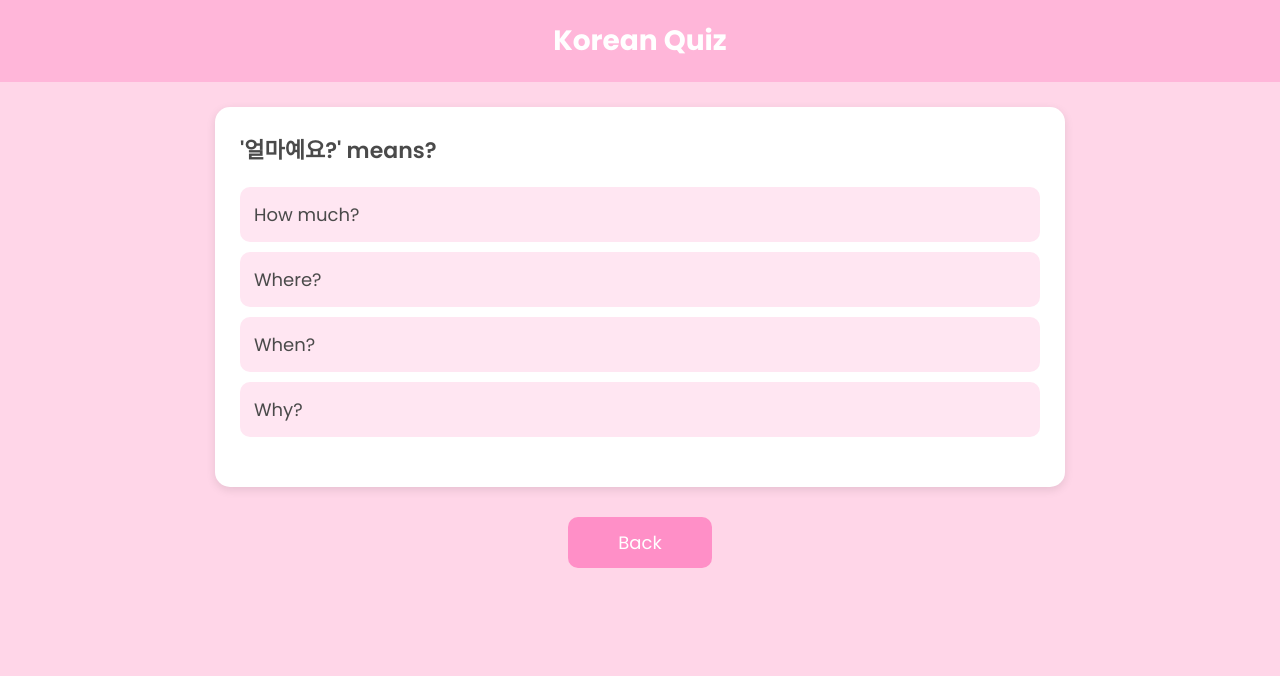
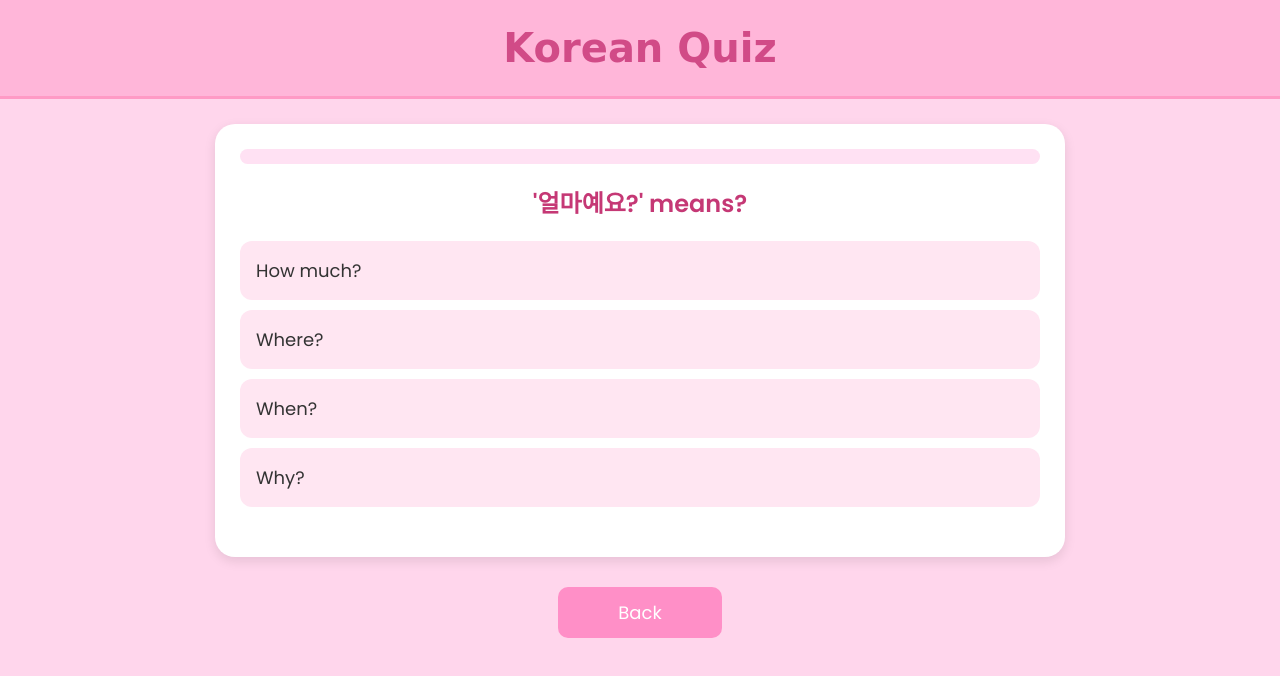
Before and after one commit to Sonalot7/Korean-Learning-, a plain HTML site: page quiz.html in a window 1280 px wide. Drawn offline with Linux system fonts and the light colour scheme; a web font is replaced by a local one.

Commit message:
Enhance quiz layout and add progress bar

```diff
--- a/quiz.html
+++ b/quiz.html
@@ -5,84 +5,119 @@
 <meta name="viewport" content="width=device-width, initial-scale=1.0" />
 <title>Korean Quiz</title>
 
-<!-- Font -->
-<link href="https://fonts.googleapis.com/css2?family=Poppins:wght@300;400;600;700&display=swap" rel="stylesheet">
+<!-- FONTS -->
+<link href="https://fonts.googleapis.com/css2?family=Poppins:wght@300;400;600;700&family=Cherry+Swash:wght@400;700&display=swap" rel="stylesheet">
 
 <style>
     body {
         font-family: "Poppins", sans-serif;
-        background-color: #ffd6e8;
+        background-color: #ffd6ec;
         margin: 0;
         padding: 0;
-        color: #4a4a4a;
+        color: #333;
+        text-align: center;
     }
+
     header {
         background-color: #ffb6d9;
-        padding: 20px;
-        text-align: center;
-        font-size: 28px;
-        font-weight: 700;
-        color: white;
+        padding: 25px;
+        border-bottom: 3px solid #ff9ac5;
     }
+
+    header h1 {
+        font-family: "Cherry Swash", cursive;
+        font-size: 40px;
+        color: #d14b87;
+        margin: 0;
+    }
+
     .container {
         max-width: 800px;
         margin: 25px auto;
         background: white;
         padding: 25px;
-        border-radius: 15px;
-        box-shadow: 0 3px 10px rgba(0,0,0,0.1);
+        border-radius: 20px;
+        box-shadow: 0 4px 12px rgba(0,0,0,0.1);
+        text-align: left;
     }
+
+    /* PROGRESS BAR */
+    .progress-wrapper {
+        width: 100%;
+        height: 15px;
+        background: #ffe1f3;
+        border-radius: 10px;
+        margin-bottom: 20px;
+    }
+
+    .progress-bar {
+        height: 100%;
+        width: 0%;
+        background: #ff8fc7;
+        border-radius: 10px;
+        transition: width 0.4s ease;
+    }
+
     #question {
-        font-size: 22px;
+        font-size: 24px;
+        font-weight: 600;
+        color: #c53875;
         margin-bottom: 20px;
-        font-weight: 600;
+        text-align: center;
     }
+
     .option {
         background: #ffe6f2;
-        padding: 12px;
+        padding: 14px;
         margin: 10px 0;
-        border-radius: 10px;
+        border-radius: 12px;
         cursor: pointer;
         font-size: 18px;
         border: 2px solid transparent;
-    }
-    .option:hover {
-        background: #ffcee8;
+        transition: 0.2s;
     }
 
-    /* Correct / Wrong colors */
+    .option:hover {
+        background: #ffd1ec;
+    }
+
     .correct {
-        background: #c8f7c5 !important;
-        border-color: #55c451;
+        background: #d8ffd6 !important;
+        border-color: #4caf50;
     }
+
     .wrong {
-        background: #ffb3b3 !important;
+        background: #ffd1d1 !important;
         border-color: #ff4c4c;
     }
 
     #nextBtn {
         display: none;
         margin-top: 20px;
-        padding: 12px 20px;
+        padding: 12px 25px;
         background: #ff8fc7;
         color: white;
         border: none;
-        border-radius: 10px;
+        border-radius: 12px;
         font-size: 18px;
         cursor: pointer;
     }
+
     #nextBtn:hover {
         background: #ff78b9;
     }
+
     #result {
-        font-size: 22px;
+        font-size: 24px;
         font-weight: 700;
+        color: #b31f63;
+        margin-top: 25px;
         text-align: center;
-        margin-top: 25px;
     }
+
     a.back {
         display: block;
-        width: 120px;
+        width: 140px;
         margin: 30px auto;
         text-align: center;
         padding: 12px;
@@ -92,13 +127,26 @@
         border-radius: 10px;
         font-size: 18px;
     }
+
+    a.back:hover {
+        background: #ff78b9;
+    }
 </style>
+
 </head>
 <body>
 
-<header>Korean Quiz</header>
+<header>
+    <h1>Korean Quiz</h1>
+</header>
 
 <div class="container">
+
+    <!-- ★ PROGRESS BAR ★ -->
+    <div class="progress-wrapper">
+        <div id="progressBar" class="progress-bar"></div>
+    </div>
+
     <div id="question">Loading quiz...</div>
     <div id="options"></div>
     <button id="nextBtn" onclick="nextQuestion()">Next</button>
@@ -147,6 +195,7 @@ function startQuiz() {
     quiz = shuffle([...allQuestions]).slice(0, 20);
     index = 0;
     score = 0;
+    updateProgress();
     showQuestion();
 }
 
@@ -175,8 +224,7 @@ function checkAnswer(selected, question, selectedDiv) {
     const optionDivs = document.querySelectorAll(".option");
 
     optionDivs.forEach(div => {
-        div.style.pointerEvents = "none"; // disable clicking
-
+        div.style.pointerEvents = "none";
         if (div.innerText === correctAns) div.classList.add("correct");
         if (div.innerText === selected && selected !== correctAns) div.classList.add("wrong");
     });
@@ -189,13 +237,22 @@ function checkAnswer(selected, question, selectedDiv) {
 function nextQuestion() {
     index++;
     document.getElementById("nextBtn").style.display = "none";
+    updateProgress();
+
     if (index < quiz.length) showQuestion();
     else endQuiz();
+}
+
+/* ★ Update progress bar after every question */
+function updateProgress() {
+    const progress = ((index) / 20) * 100;
+    document.getElementById("progressBar").style.width = progress + "%";
 }
 
 function endQuiz() {
     document.getElementById("question").innerText = "Quiz Completed!";
     document.getElementById("options").innerHTML = "";
+    document.getElementById("progressBar").style.width = "100%";
     document.getElementById("result").innerText =
         `Your Score: ${score} / ${quiz.length}`;
 }
```
